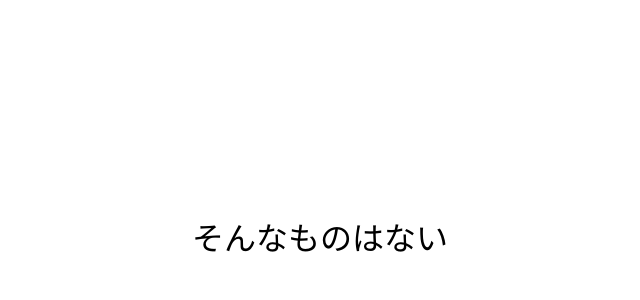
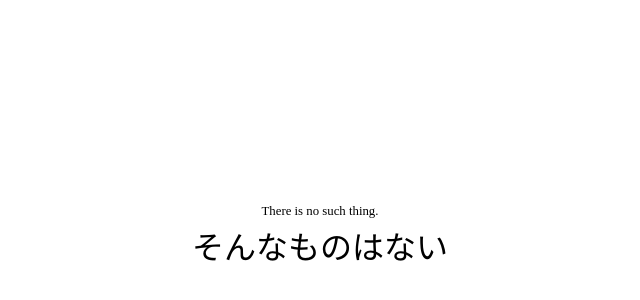
Before and after one commit to m-imi-zu/popmare, a plain HTML site: page index.html in a window 1280 px wide. Shown: the part 172-472 px from the top of the page, without its empty margins (320-960 px from the left). Drawn offline with Linux system fonts and the light colour scheme.

Commit message:
Update index.html

```diff
--- a/index.html
+++ b/index.html
@@ -10,10 +10,16 @@
       align-items: center;
       height: 100vh;
       font-size: 2em;
+      flex-direction: column;
+    }
+    .english {
+      font-size: 0.4em; /* 日本語の40%サイズくらい */
+      margin-bottom: 0.2em; /* 少し下に余白 */
     }
   </style>
 </head>
 <body>
+  <div class="english">There is no such thing.</div>
   そんなものはない
 </body>
 </html>
```
